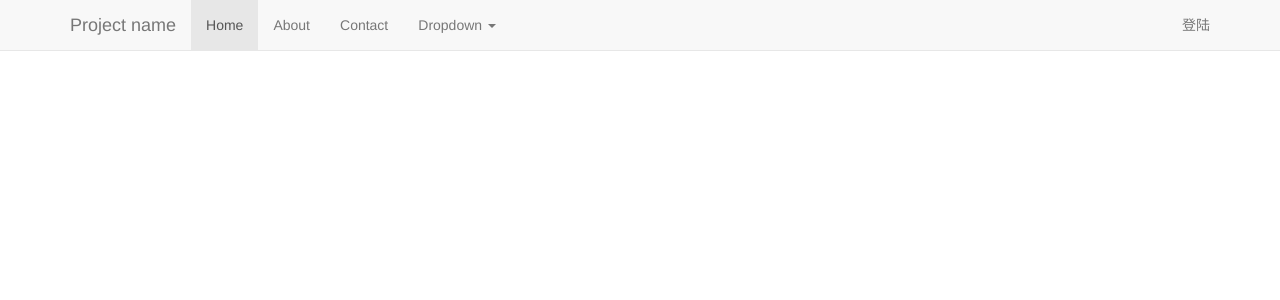
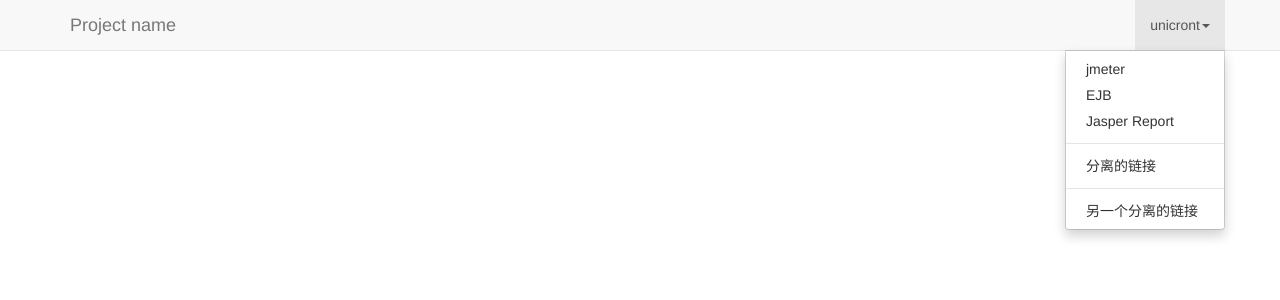
Before and after one commit to unicornt/takeaway_recommend, a Django app: page / in a window 1280 px wide, after a click on "unicront". Shown: the top 300 px of the page. Run offline with Django 3.2, Linux system fonts and the light colour scheme; some libraries are stand-ins or nearby versions.

Commit message:
add dropdown button

```diff
--- a/static/js/index.js
+++ b/static/js/index.js
@@ -1,12 +1,25 @@
-console.log("script");
 $(document).ready(function () {
-    alert("OK!");
     var userName = getCookie("username");
     var doc = '';
+    userName = 'unicront';
     if (userName != "") {
         doc += '<ul class="nav navbar-nav navbar-right">\n' +
-            '<li><a>' + userName + '</a></li>\n' +
-            '</ul>';
+                    '<li class="dropdown">' +
+                        '<a href="#" class="dropdown-toggle" data-toggle="dropdown">\n' +
+                        userName +
+                        '<b class="caret"></b>\n' +
+                        '</a>\n' +
+                        '<ul class="dropdown-menu">\n' +
+                            '<li><a href="#">jmeter</a></li>\n' +
+                            '<li><a href="#">EJB</a></li>\n' +
+                            '<li><a href="#">Jasper Report</a></li>\n' +
+                            '<li class="divider"></li>\n' +
+                            '<li><a href="#">分离的链接</a></li>\n' +
+                            '<li class="divider"></li>\n' +
+                            '<li><a href="#">另一个分离的链接</a></li>\n' +
+                        '</ul>' +
+                    '</li>' +
+                 '</ul>';
     } else {
         doc += '<ul class="nav navbar-nav navbar-right">\n' +
             '<li><a href="login">登陆</a></li>\n' +
--- a/templates/index/index.html
+++ b/templates/index/index.html
@@ -16,12 +16,13 @@
     <link href="https://cdn.bootcss.com/bootstrap/3.3.7/css/bootstrap.min.css" rel="stylesheet">
 
     <script src="https://apps.bdimg.com/libs/jquery/2.1.4/jquery.min.js"></script>
+    <script src="https://cdn.staticfile.org/twitter-bootstrap/3.3.7/js/bootstrap.min.js"></script>
     <script src="/static/js/cookie.js"></script>
     <script src="/static/js/index.js"></script>
 </head>
 <body>
 <!-- Static navbar -->
-<nav class="navbar navbar-default navbar-fixed-top">
+<nav class="navbar navbar-default navbar-fixed-top" role="navigation">
     <div class="container">
         <div class="navbar-header">
             <button type="button" class="navbar-toggle collapsed" data-toggle="collapse" data-target="#navbar" aria-expanded="false" aria-controls="navbar">
@@ -33,23 +34,6 @@
             <a class="navbar-brand" href="#">Project name</a>
         </div>
         <div id="navbar" class="navbar-collapse collapse">
-            <ul class="nav navbar-nav">
-                <li class="active"><a href="#">Home</a></li>
-                <li><a href="#about">About</a></li>
-                <li><a href="#contact">Contact</a></li>
-                <li class="dropdown">
-                    <a href="#" class="dropdown-toggle" data-toggle="dropdown" role="button" aria-haspopup="true" aria-expanded="false">Dropdown <span class="caret"></span></a>
-                    <ul class="dropdown-menu">
-                        <li><a href="#">Action</a></li>
-                        <li><a href="#">Another action</a></li>
-                        <li><a href="#">Something else here</a></li>
-                        <li role="separator" class="divider"></li>
-                        <li class="dropdown-header">Nav header</li>
-                        <li><a href="#">Separated link</a></li>
-                        <li><a href="#">One more separated link</a></li>
-                    </ul>
-                </li>
-            </ul>
         </div><!--/.nav-collapse -->
     </div>
 </nav>
```
